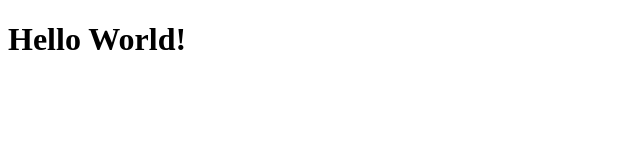
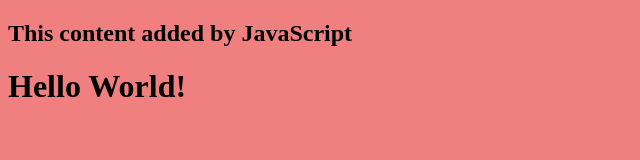
Before and after one commit to johney100/johney100-my-personal-site, a plain HTML site: page index.html in a window 1280 px wide. Shown: the whole page, without its empty margins (0-640 px from the left). Drawn offline with Linux system fonts and the light colour scheme.

Commit message:
add script.js, connect to index.html

```diff
--- a/index.html
+++ b/index.html
@@ -2,10 +2,12 @@
 <html lang="en">
   <head>
     <title>My Personal Website</title>
-
+    <link rel="stylesheet" href="style.css" />
   </head>
   <body>
+    <script src="script.js"></script>
 
     <h1>Hello World!</h1>
+
   </body>
 </html>
--- /dev/null
+++ b/script.js
@@ -0,0 +1,4 @@
+const h2 = document.createElement("h2");
+h2.textContent = "This content added by JavaScript";
+
+document.querySelector("body").appendChild(h2);
```
